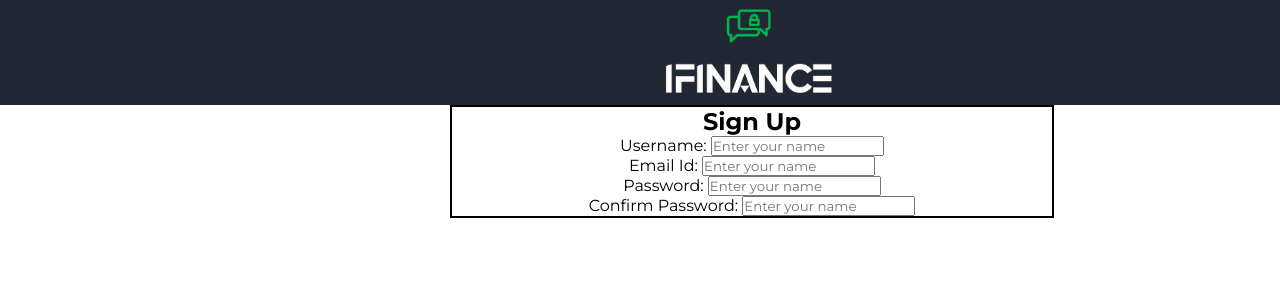
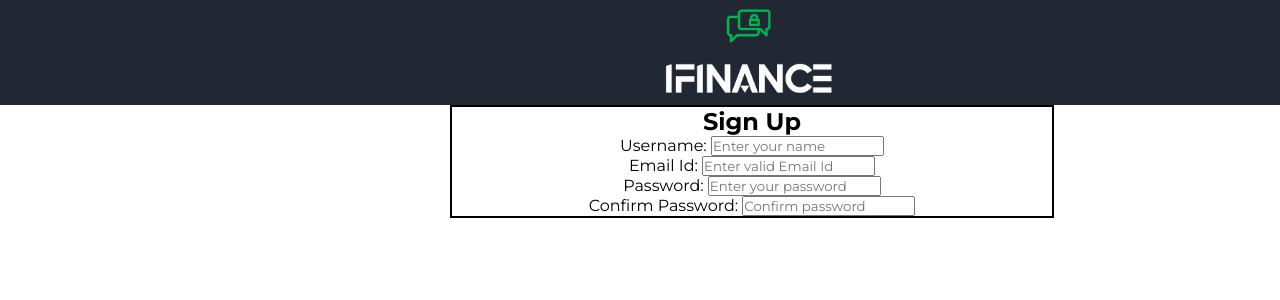
Before and after one commit to kalviumcommunity/Pranjal_S56_Capstone_expense_management, a React (Vite) app in the folder Client/client/: page /signin in a window 1280 px wide. Shown: the top 300 px of the page. Built offline with nearby package versions, Linux system fonts and the light colour scheme.

Commit message:
Initialised React & created the homepage

```diff
--- a/Client/client/src/Components/Home.jsx
+++ b/Client/client/src/Components/Home.jsx
@@ -3,7 +3,7 @@ import Navbar from "./Navbar";
 import "../Styles/Home.css";
 import mainimg1 from "../images/mainimg.jpg";
 import mainimg2 from "../images/mainimg2.jpg";
-import { Link } from "react-router-dom";
+import { Link,NavLink } from "react-router-dom";
 
 
 function Home() {
@@ -18,9 +18,9 @@ function Home() {
             Expenses with Our Intuitive Platform.
           </h1>
           <button className="started">
-            <Link to={"/signin"}>
+            <NavLink to={"/signin"}>
               <p className="getstart">Get Started</p>
-            </Link>
+            </NavLink>
           </button>
           <p className="substatement">
             Redefine the way you manage your finances and elevate your financial
@@ -31,8 +31,8 @@ function Home() {
           </p>
         </div>
         <div className="imgs">
-          <img className="mainimg1" width={400} src={mainimg1} alt="" />
-          <img className="mainimg2" width={300} src={mainimg2} alt="" />
+          <img className="mainimg1"  src={mainimg1} alt="" />
+          <img className="mainimg2"  src={mainimg2} alt="" />
         </div>
       </div>
     </>
--- a/Client/client/src/Components/Signup.jsx
+++ b/Client/client/src/Components/Signup.jsx
@@ -13,9 +13,9 @@ function Signup() {
 
         <h2>Sign Up</h2>
         <label >Username: <input type="text" placeholder="Enter your name" /></label>
-        <label >Email Id: <input type="text" placeholder="Enter your name" /></label>
-        <label >Password: <input type="password" placeholder="Enter your name" /></label>
-        <label >Confirm Password: <input type="password" placeholder="Enter your name" /></label>
+        <label >Email Id: <input type="text" placeholder="Enter valid Email Id" /></label>
+        <label >Password: <input type="password" placeholder="Enter your password" /></label>
+        <label >Confirm Password: <input type="password" placeholder="Confirm password" /></label>
 
         </form>
     </>
--- a/Client/client/src/Styles/Home.css
+++ b/Client/client/src/Styles/Home.css
@@ -35,6 +35,7 @@
 .mainimg1 {
   margin-left: 400px;
   margin-top: 20px;
+  width: 400px;
 }
 
 .mainimg2 {
@@ -42,6 +43,7 @@
   margin-right: 100px;
   margin-top: -150px;
   margin-left: 180px;
+  width: 300px;
 }
 
 .content {
```
